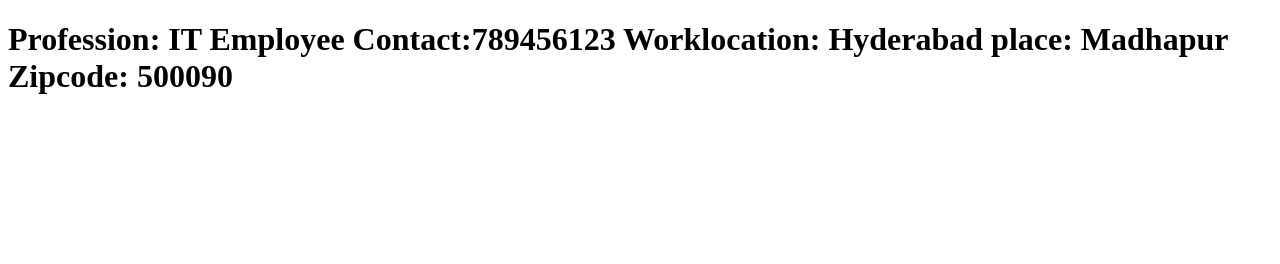
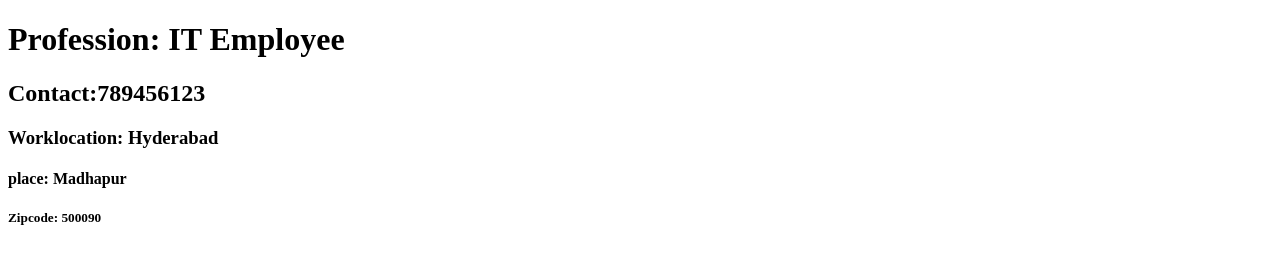
Before and after one commit to psethuram009/frontend, a plain HTML site: page contact.html in a window 1280 px wide. Drawn offline with Linux system fonts and the light colour scheme.

Commit message:
Corrected accordingly

```diff
--- a/contact.html
+++ b/contact.html
@@ -1,13 +1,14 @@
 <!DOCTYPE html>
 <html>
-<body>
+    <tiltl>
+        <body>
+            <h1>Profession: IT Employee</h1>
+            <h2>Contact:789456123</h2>
+            <h3>Worklocation: Hyderabad</h3>
+            <h4>place: Madhapur</h4>
+            <h5>Zipcode: 500090</h5>
+            </h1>
+            </body>
+    </tiltl>
 
-<h1>
-    Profession: IT Employee
-    Contact:789456123
-    Worklocation: Hyderabad
-    place: Madhapur
-    Zipcode: 500090
-</h1>
-</body>
 </html>
```
